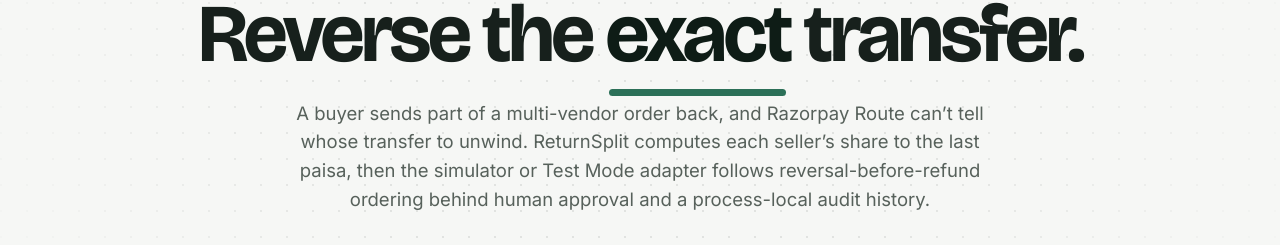
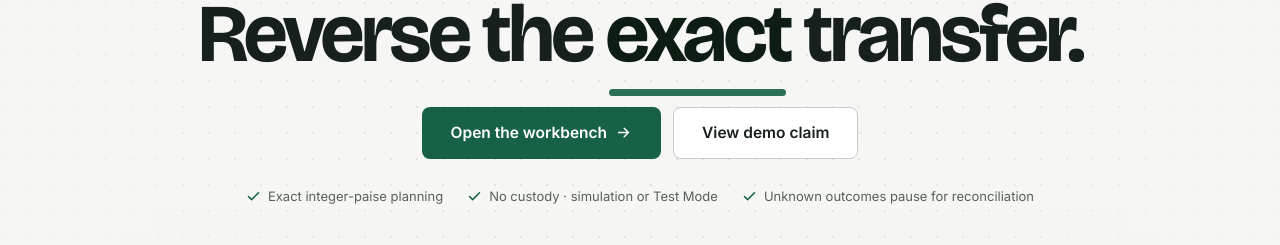
Before and after one commit to codebanditssss/ReturnSplit-Razorpay-Buildathon, a Next.js app: page / in a window 1280 px wide. Shown: the part 232-477 px from the top of the page. Built offline with nearby package versions, Linux system fonts and the light colour scheme.

Commit message:
trim the landing page copy

```diff
--- a/src/components/landing/landing.css
+++ b/src/components/landing/landing.css
@@ -146,7 +146,6 @@
   content: ""; position: absolute; left: 2%; right: 2%; bottom: -.16em; height: .09em;
   background: var(--lp-green); border-radius: 999px; opacity: .9;
 }
-.lp-hero .lp-hero-sub { max-width: 60ch; margin: 26px auto 0; font-size: clamp(16px, 1.7vw, 18.5px); color: var(--lp-text-2); line-height: 1.55; }
 .lp-hero-actions { display: flex; gap: 12px; justify-content: center; margin: 34px 0 0; flex-wrap: wrap; }
 .lp-hero-trust { display: flex; gap: 24px; justify-content: center; flex-wrap: wrap; margin: 28px 0 0; }
 .lp-hero-trust span { display: inline-flex; align-items: center; gap: 7px; font-size: 13px; color: var(--lp-text-2); }
@@ -321,10 +320,6 @@
 .lp-footer-links { display: flex; justify-content: flex-end; gap: 6px 22px; flex-wrap: wrap; }
 .lp-footer-links a { font-size: 13px; color: var(--lp-text-2); transition: color .15s ease; }
 .lp-footer-links a:hover { color: var(--lp-text); }
-.lp-footer-status { display: grid; grid-template-columns: repeat(4, minmax(0, 1fr)); margin-top: 34px; border: 1px solid var(--lp-line); border-radius: 10px; background: var(--lp-surface); overflow: hidden; }
-.lp-footer-status span { padding: 10px 13px; border-left: 1px solid var(--lp-line-2); font-family: var(--lp-mono-stack); font-size: 10.5px; color: var(--lp-text-3); text-align: center; }
-.lp-footer-status span:first-child { border-left: 0; color: var(--lp-green); }
-.lp-footer-status i { display: inline-block; width: 6px; height: 6px; margin-right: 6px; border-radius: 50%; background: var(--lp-green); }
 .lp-footer-note { margin-top: 24px; padding-top: 20px; border-top: 1px solid var(--lp-line); display: flex; justify-content: space-between; gap: 20px; flex-wrap: wrap; font-size: 11.5px; color: var(--lp-text-3); }
 
 /* ============ ANIMATIONS ============ */
@@ -448,9 +443,6 @@
   .lp-srow-main { display: none; }
   .lp-srow.active button { box-shadow: inset 0 -3px 0 var(--lp-green); }
   .lp-footer-top { align-items: flex-start; }
-  .lp-footer-status { grid-template-columns: repeat(2, minmax(0, 1fr)); }
-  .lp-footer-status span:nth-child(3) { border-left: 0; border-top: 1px solid var(--lp-line-2); }
-  .lp-footer-status span:nth-child(4) { border-top: 1px solid var(--lp-line-2); }
 }
 @media (max-width: 560px) {
   .lp-nav { padding: 0 12px; }
--- a/src/components/landing/landing.tsx
+++ b/src/components/landing/landing.tsx
@@ -284,11 +284,6 @@
             <span>One item comes back.</span>
             <span>Reverse the <em>exact</em> transfer.</span>
           </h1>
-          <p className="lp-hero-sub">
-            A buyer sends part of a multi-vendor order back, and Razorpay Route can&rsquo;t tell whose transfer to
-            unwind. ReturnSplit computes each seller&rsquo;s share to the last paisa, then the simulator or Test Mode
-            adapter follows reversal-before-refund ordering behind human approval and a process-local audit history.
-          </p>
           <div className="lp-hero-actions">
             <Link className="lp-btn lp-btn-primary lp-btn-lg" href="/claims">Open the workbench {I.arrow}</Link>
             <Link className="lp-btn lp-btn-ghost lp-btn-lg" href="/claims/RET-260903-031">View demo claim</Link>
@@ -616,12 +611,6 @@
               <a href="https://razorpay.com/docs/payments/route/" target="_blank" rel="noreferrer">Route docs</a>
             </div>
           </div>
-          <div className="lp-footer-status">
-            <span><i /> Test mode</span>
-            <span>Deterministic demo data</span>
-            <span>No live money moves</span>
-            <span>Evaluation snapshot available</span>
-          </div>
           <div className="lp-footer-note">
             <span>Demo figures use a deterministic simulator; an optional Razorpay Test Mode adapter is available. Live keys are rejected, no live money moves, and ReturnSplit never holds funds.</span>
             <span>© 2026 ReturnSplit</span>
```
